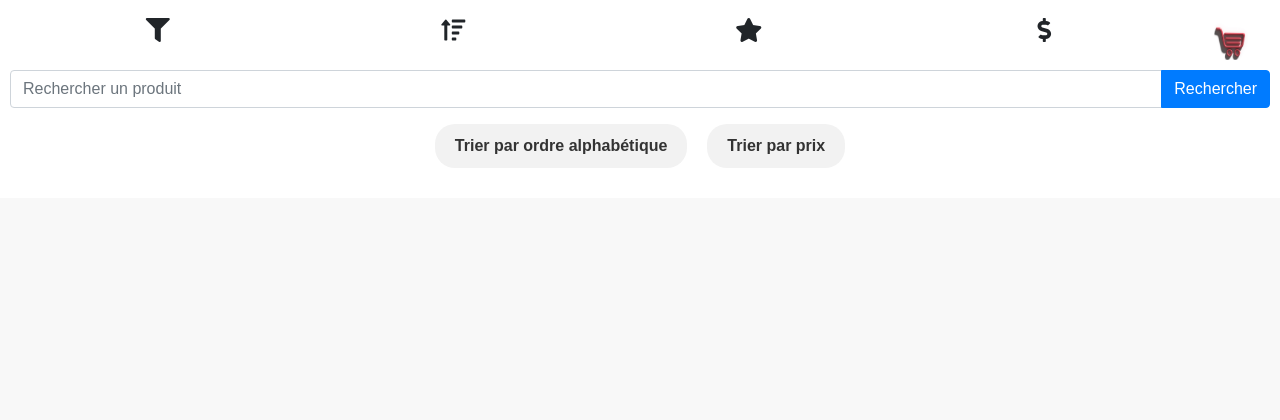
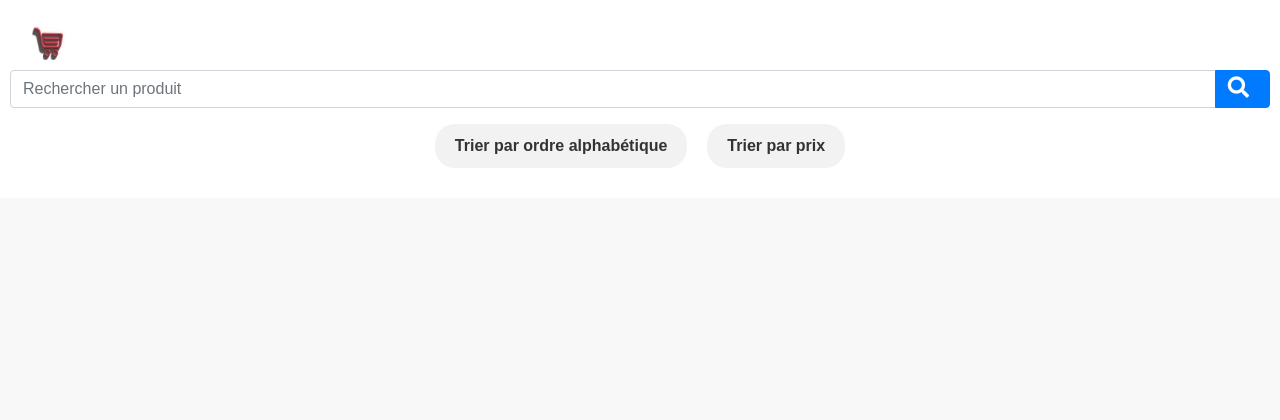
Before and after one commit to zenko03/Etsabo, a Django app: page /boutique/ in a window 1280 px wide. Shown: the top 420 px of the page. Run offline with Django 4.2, Linux system fonts and the light colour scheme; data that the repository does not hold is empty; some libraries are stand-ins or nearby versions.

Commit message:
Update boutique.html

```diff
--- a/Etsabo/templates/boutique.html
+++ b/Etsabo/templates/boutique.html
@@ -112,19 +112,6 @@
 
 <div class="filters-container">
   <div class="filter-icons">
-    <div class="filter-icon">
-      <i src="{% static 'images/outils.jpg' %}" class="fas fa-filter"></i>
-    </div>
-    <div class="filter-icon">
-      <i class="fas fa-sort-amount-up"></i>
-    </div>
-    <div class="filter-icon">
-      <i class="fas fa-star"></i>
-    </div>
-    <div class="filter-icon">
-      <i class="fas fa-dollar-sign"></i>
-    </div>
-
     <a class="nav-link" href="#" data-toggle="modal" data-target="#adsModal">
       <img
         src="{% static 'images/panier2.jpg' %}"
@@ -145,7 +132,7 @@
     />
     <div class="input-group-append">
       <button id="search-button" class="btn btn-primary" type="button">
-        Rechercher
+        <span class="fas fa-search fa-lg mr-2"></span>
       </button>
     </div>
   </div>
```
